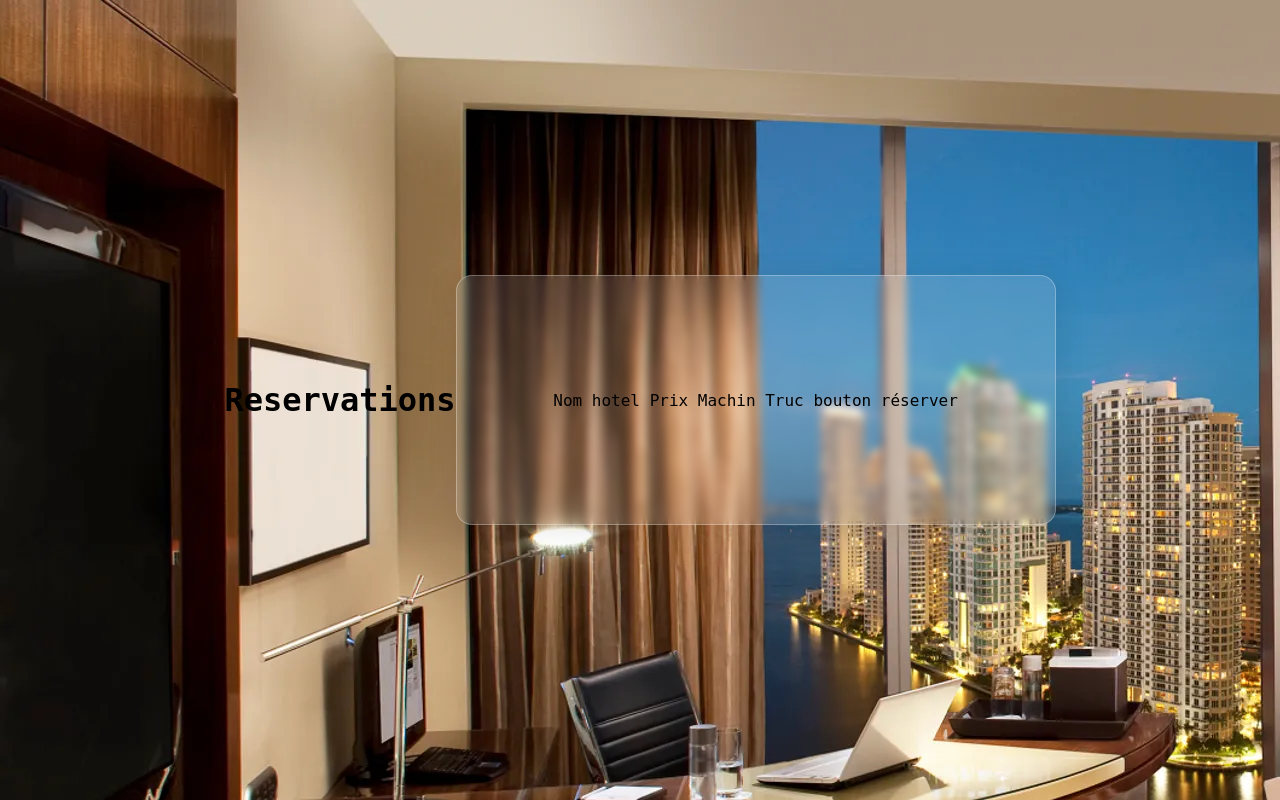
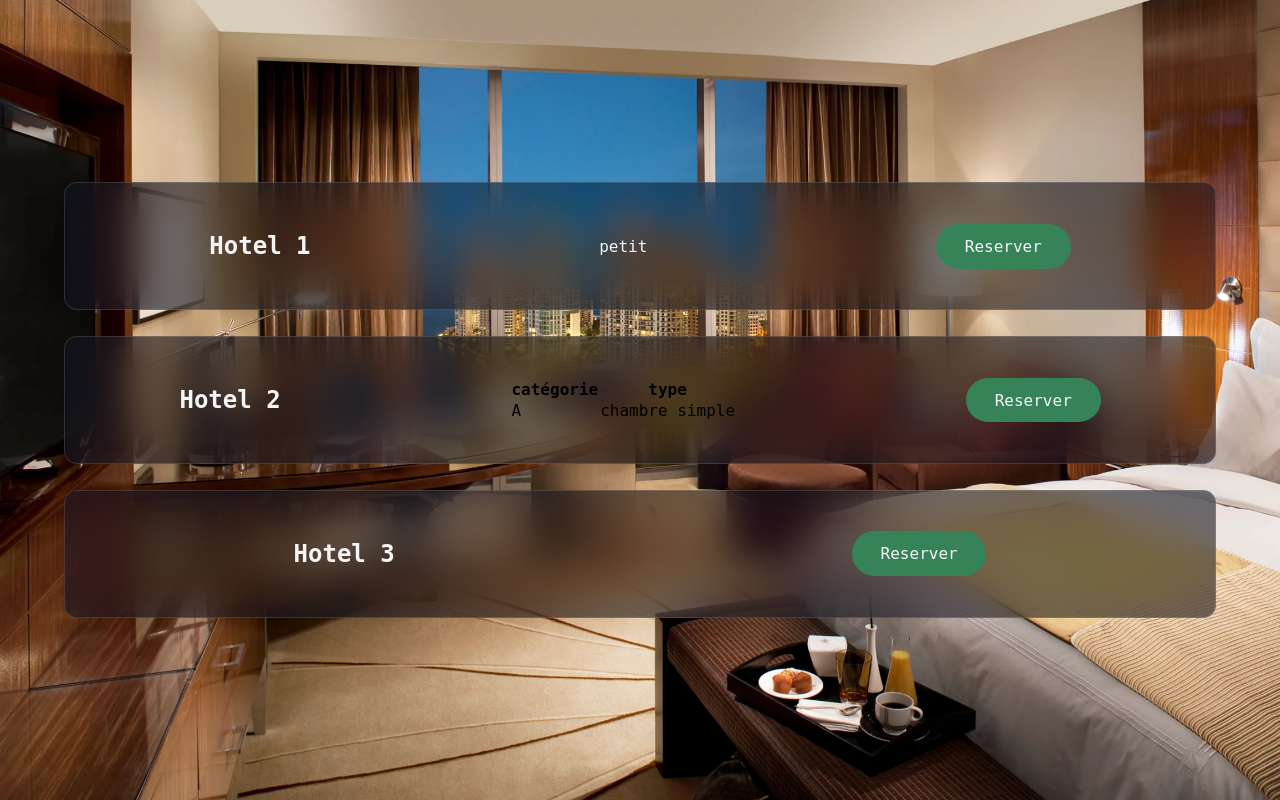
Before and after one commit to zelmano/projet2hotels, a PHP site: page /client/views/reservation_v.php in a window 1280 px wide. Run offline with PHP 8.4, Linux system fonts and the light colour scheme.

Commit message:
vue et style

```diff
--- a/client/scripts/style.css
+++ b/client/scripts/style.css
@@ -11,26 +11,35 @@ body{
   align-items: center;
   min-height: 100vh;
   background-image: url(../sources/hotel_background.png);
+  background-size: cover;
 }
 
 .room_card{
-  background: rgba(255,255,255,0.1);
-  width: 600px;
-  height: 250px;
-  backdrop-filter: blur(10px);/*5px*/
-  border-radius: 10px;
-  border-top: 1px solid rgb(125,125,125);
-  border-left: 1px solid rgb(125,125,125);
+  width: 90vw;
+  height: 10vw;
+  color: whitesmoke;
+
+  display: flex;
+  justify-content: space-around;
+  align-items: center;
+  text-align: center;
+
+  margin: 2vw;
+
+  backdrop-filter: blur(20px) saturate(200%);
+  background-color: rgba(17, 25, 40, 0.59);
+  border-radius: 1vw;
+  border: 1px solid rgba(255, 255, 255, 0.125);
 }
 
-.room_card{
-  display: flex;
-  justify-content: center;
-  align-items: center;
-  background: rgba(255, 255, 255, 0.13);
-  border-radius: 16px;
-  box-shadow: 0 4px 30px rgba(0, 0, 0, 0.1);
-  backdrop-filter: blur(4.4px);
-  -webkit-backdrop-filter: blur(4.4px);
-  border: 1px solid rgba(255, 255, 255, 0.29);
+.btn{
+  background: none;
+  border: none;
+  text-align: center;
+  font-size: 1rem;
+  color: whitesmoke;
+  background-color: #36835A;
+  padding: 0.8rem 1.8rem;
+  border-radius: 2rem;
+  cursor: pointer;
 }
--- a/client/views/reservation_v.php
+++ b/client/views/reservation_v.php
@@ -5,14 +5,29 @@
   <link rel="stylesheet" href="/client/scripts/style.css">
 </head>
 <body>
-  <h1>Reservations</h1>
   <div>
     <div class="room_card">
-      Nom hotel
-      Prix
-      Machin
-      Truc
-      bouton réserver
+      <h2>Hotel 1</h2>
+      <p>petit</p>
+      <button class="btn">Reserver</button>
+    </div>
+    <div class="room_card">
+      <h2>Hotel 2</h2>
+      <table>
+        <tr>
+          <th>catégorie</th>
+          <th>type</th>
+        </tr>
+        <tr>
+          <td>A</td>
+          <td>chambre simple</td>
+        </tr>
+      </table>
+      <button class="btn">Reserver</button>
+    </div>
+    <div class="room_card">
+      <h2>Hotel 3</h2>
+      <button class="btn">Reserver</button>
     </div>
   </div>
 </body>
```
